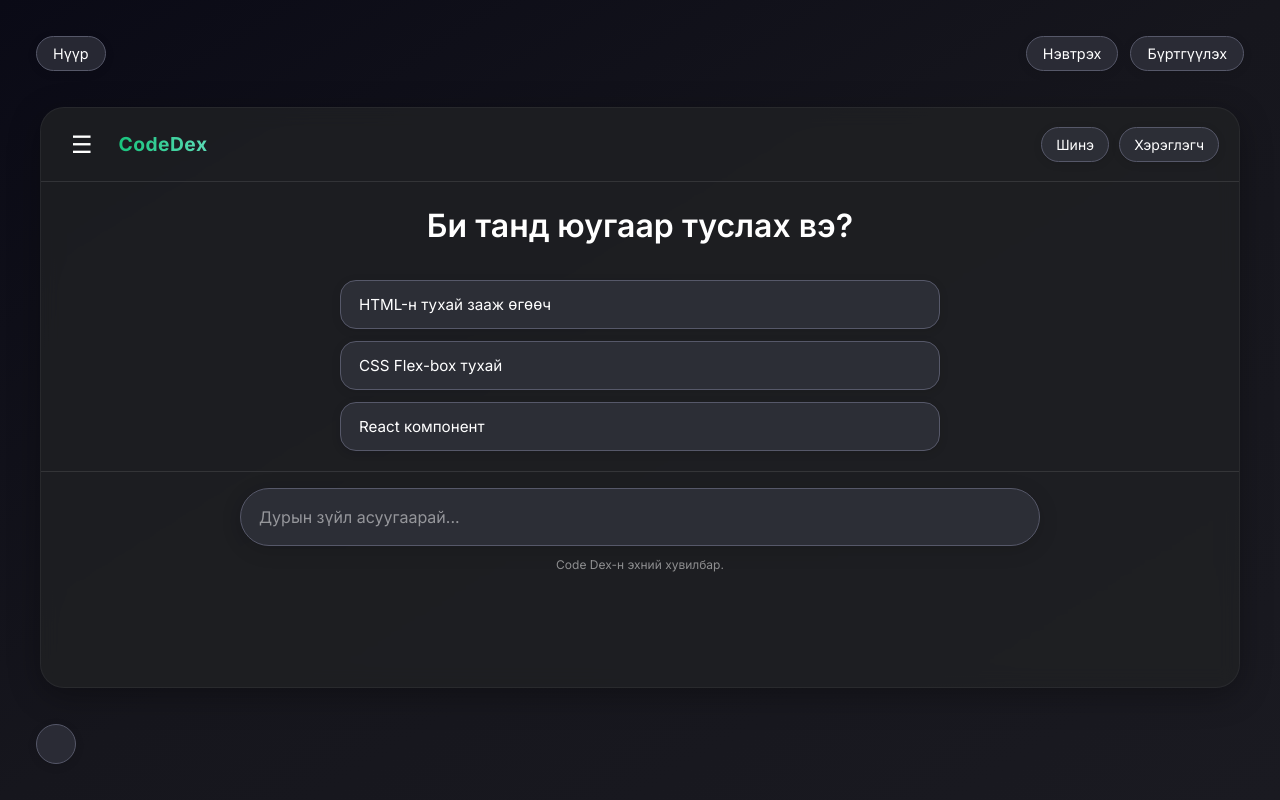
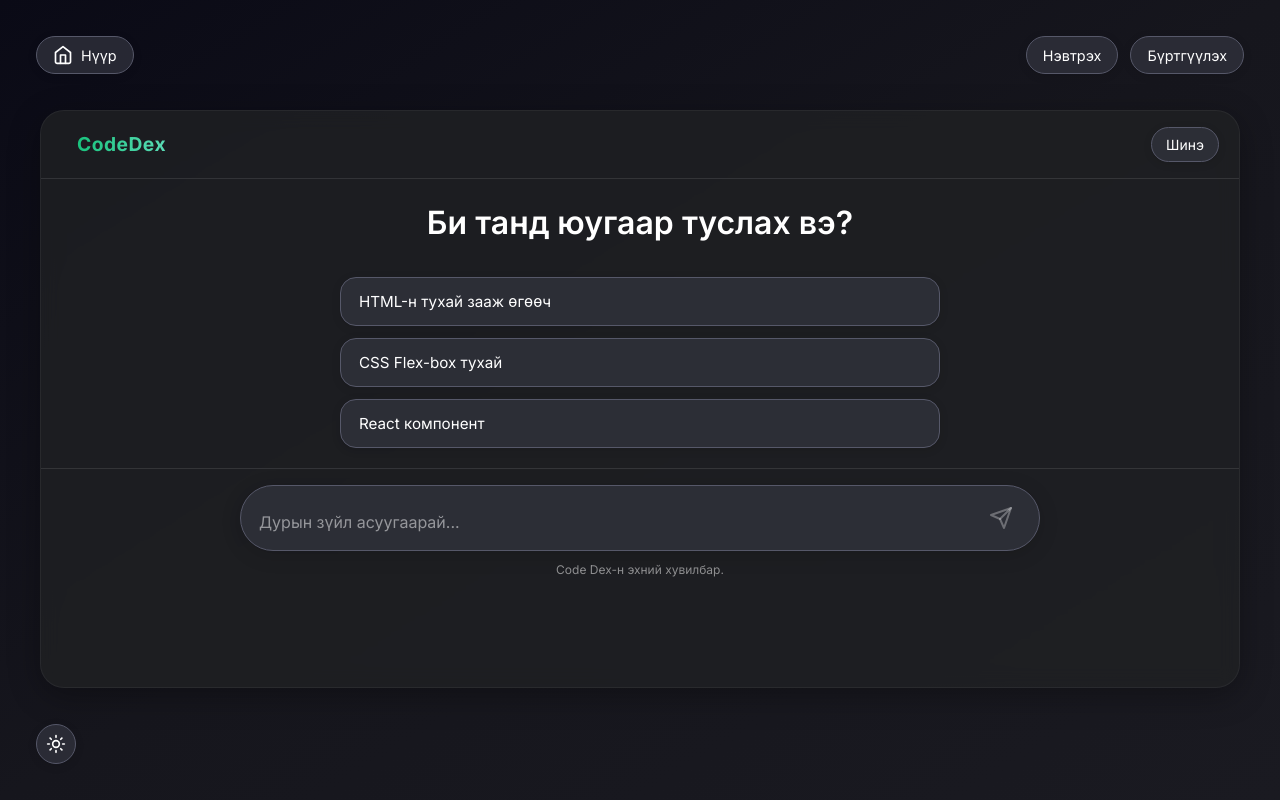
Before and after one commit to DanDar-Solutions/AIchat-Hackaton-Nest, a React (Vite) app in the folder Client/: page / in a window 1280 px wide. Built offline with nearby package versions, Linux system fonts and the light colour scheme.

Commit message:
bg removedd

```diff
--- a/Client/src/background/Background.css
+++ /dev/null
@@ -1,147 +0,0 @@
-:root {
-  --color-bg1: hsl(220, 60%, 5%);
-  --color-bg2: hsl(260, 60%, 5%);
-  --color3: 255, 255, 255;  /* White */
-  --color4: 59, 130, 246;  /* Blue */
-  --color5: 236, 72, 153;  /* Pink */
-  --color-interactive: 150, 150, 150;
-  --circle-size: 120%;
-  --blending: screen;
-}
-
-@keyframes moveInCircle {
-  0% {
-    transform: rotate(0deg);
-  }
-  50% {
-    transform: rotate(180deg);
-  }
-  100% {
-    transform: rotate(360deg);
-  }
-}
-
-@keyframes moveVertical {
-  0% {
-    transform: translateY(-50%);
-  }
-  50% {
-    transform: translateY(50%);
-  }
-  100% {
-    transform: translateY(-50%);
-  }
-}
-
-@keyframes moveHorizontal {
-  0% {
-    transform: translateX(-50%) translateY(-10%);
-  }
-  50% {
-    transform: translateX(50%) translateY(10%);
-  }
-  100% {
-    transform: translateX(-50%) translateY(-10%);
-  }
-}
-
-.gradient-bg {
-  width: 100vw;
-  height: 100vh;
-  position: fixed;
-  overflow: hidden;
-  background: linear-gradient(40deg, var(--color-bg1), var(--color-bg2));
-  top: 0;
-  left: 0;
-  z-index: -1;
-}
-
-svg {
-  position: fixed;
-  top: 0;
-  left: 0;
-  width: 0;
-  height: 0;
-}
-
-.gradients-container {
-  filter: url(#goo) blur(40px);
-  width: 100%;
-  height: 100%;
-}
-
-.g1 {
-  position: absolute;
-  background: radial-gradient(circle at center, rgba(var(--color4), 0.8) 0, rgba(var(--color4), 0) 50%) no-repeat;
-  mix-blend-mode: var(--blending);
-  width: var(--circle-size);
-  height: var(--circle-size);
-  top: calc(50% - var(--circle-size) / 2);
-  left: calc(50% - var(--circle-size) / 2);
-  transform-origin: center center;
-  animation: moveVertical 30s ease infinite;
-  opacity: 1;
-}
-
-.g2 {
-  position: absolute;
-  background: radial-gradient(circle at center, rgba(var(--color5), 0.8) 0, rgba(var(--color5), 0) 50%) no-repeat;
-  mix-blend-mode: var(--blending);
-  width: var(--circle-size);
-  height: var(--circle-size);
-  top: calc(50% - var(--circle-size) / 2);
-  left: calc(50% - var(--circle-size) / 2);
-  transform-origin: calc(50% - 400px);
-  animation: moveInCircle 30s reverse ease infinite;
-  opacity: 1;
-}
-
-.g3, .g4, .g5 {
-  position: absolute;
-  background: radial-gradient(circle at center, rgba(var(--color3), 0.5) 0, rgba(var(--color3), 0) 50%) no-repeat;
-  mix-blend-mode: var(--blending);
-  width: var(--circle-size);
-  height: var(--circle-size);
-  top: calc(50% - var(--circle-size) / 2);
-  left: calc(50% - var(--circle-size) / 2);
-  transform-origin: center center;
-  animation: moveInCircle 25s ease infinite;
-}
-
-.g4 {
-  background: radial-gradient(circle at center, rgba(var(--color3), 0.5) 0, rgba(var(--color3), 0) 50%);
-  transform-origin: calc(50% - 200px);
-  animation: moveHorizontal 40s ease infinite;
-}
-
-.g5 {
-  background: radial-gradient(circle at center, rgba(var(--color3), 0.5) 0, rgba(var(--color3), 0) 50%);
-  width: calc(var(--circle-size) * 2.5);
-  height: calc(var(--circle-size) * 2.5);
-  top: calc(50% - var(--circle-size));
-  left: calc(50% - var(--circle-size));
-  transform-origin: calc(50% - 800px) calc(50% + 200px);
-  animation: moveInCircle 20s ease infinite;
-}
-
-.interactive {
-  position: absolute;
-  background: radial-gradient(circle at center, rgba(var(--color3), 0.6) 0, rgba(var(--color3), 0) 50%) no-repeat;
-  mix-blend-mode: var(--blending);
-  width: 150%;
-  height: 150%;
-  top: -25%;
-  left: -25%;
-  opacity: 0.8;
-  transition: transform 0.2s ease;
-}
-
-/* Light mode adjustments */
-body.light-mode .gradient-bg {
-  --color-bg1: hsl(210, 30%, 95%);
-  --color-bg2: hsl(260, 30%, 95%);
-  --color3: 0, 0, 100;
-  --color4: 59, 130, 246;
-  --color5: 236, 72, 153;
-  --blending: multiply;
-}
--- a/Client/src/background/Background.jsx
+++ /dev/null
@@ -1,47 +0,0 @@
-import { useEffect, useRef } from 'react';
-import './Background.css';
-
-const Background = () => {
-  const interactiveRef = useRef(null);
-
-  useEffect(() => {
-    const handleMouseMove = (e) => {
-      if (interactiveRef.current) {
-        const x = e.clientX / window.innerWidth;
-        const y = e.clientY / window.innerHeight;
-
-        interactiveRef.current.style.transform = `translate(${x * 100}px, ${y * 100}px)`;
-      }
-    };
-
-    window.addEventListener('mousemove', handleMouseMove);
-
-    return () => {
-      window.removeEventListener('mousemove', handleMouseMove);
-    };
-  }, []);
-
-  return (
-    <div className="gradient-bg">
-      <svg xmlns="http://www.w3.org/2000/svg">
-        <defs>
-          <filter id="goo">
-            <feGaussianBlur in="SourceGraphic" stdDeviation="10" result="blur" />
-            <feColorMatrix in="blur" mode="matrix" values="1 0 0 0 0  0 1 0 0 0  0 0 1 0 0  0 0 0 18 -8" result="goo" />
-            <feBlend in="SourceGraphic" in2="goo" />
-          </filter>
-        </defs>
-      </svg>
-      <div className="gradients-container">
-        <div className="g1"></div>
-        <div className="g2"></div>
-        <div className="g3"></div>
-        <div className="g4"></div>
-        <div className="g5"></div>
-        <div className="interactive" ref={interactiveRef}></div>
-      </div>
-    </div>
-  );
-};
-
-export default Background;
--- a/Client/src/components/Header/Header.jsx
+++ b/Client/src/components/Header/Header.jsx
@@ -1,18 +1,9 @@
-import { useState } from 'react';
 import './Header.css';
 
 const Header = () => {
-  const [menuOpen, setMenuOpen] = useState(false);
-
   return (
     <header className="header">
       <div className="header-left">
-        <button
-          className="menu-toggle"
-          onClick={() => setMenuOpen(!menuOpen)}
-        >
-          <span className="toggle-icon">{menuOpen ? '×' : '☰'}</span>
-        </button>
         <div className="logo">
           <span>CodeDex</span>
         </div>
@@ -20,7 +11,6 @@ const Header = () => {
 
       <div className="header-right">
         <button className="button-new">Шинэ</button>
-        <button className="button-profile">Хэрэглэгч</button>
       </div>
     </header>
   );
--- a/Client/src/layouts/Layout.jsx
+++ b/Client/src/layouts/Layout.jsx
@@ -1,5 +1,4 @@
 import { useState, useEffect } from 'react';
-import Background from '../background/Background';
 import './Layout.css';
 
 const Layout = ({ children }) => {
@@ -16,7 +15,6 @@ const Layout = ({ children }) => {
 
   return (
     <div className="layout">
-      <Background />
 
       {/* Top navigation */}
       <div className="top-nav">
```
